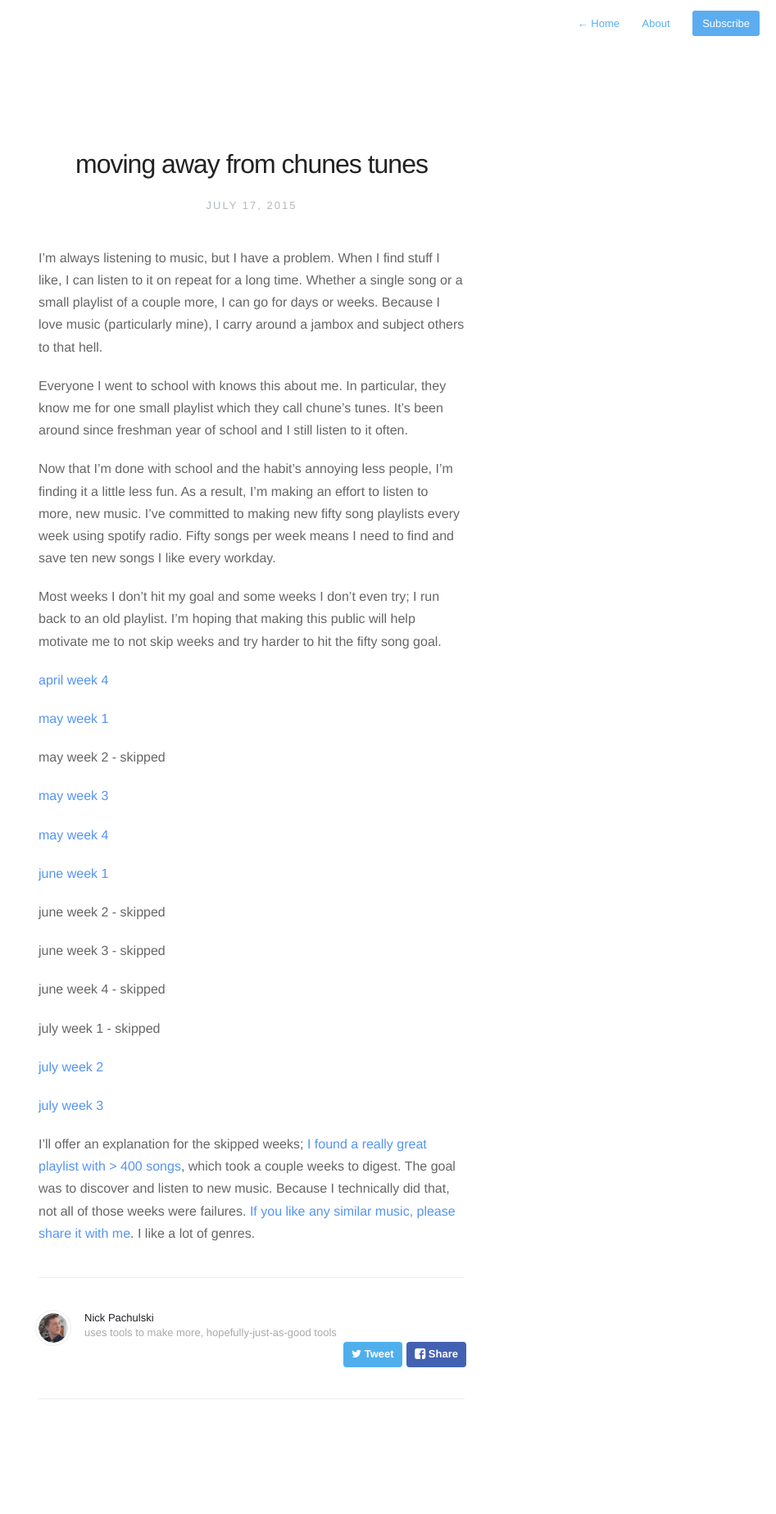
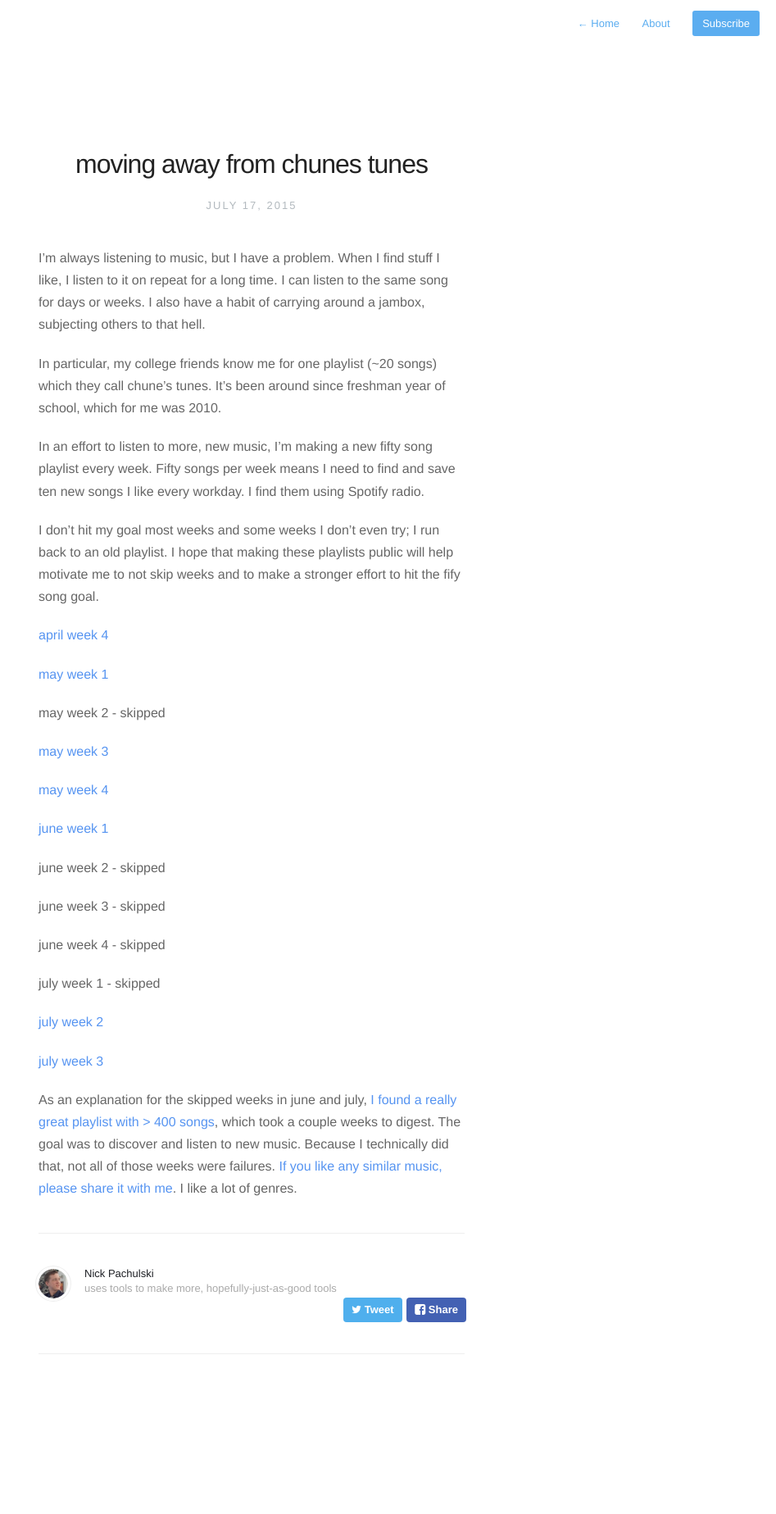
Before and after one commit to pachun/old.pachun.github.io, a Jekyll site: the page built from _posts/2015-07-17-moving-away-from-chunes-tunes.md, in a window 1280 px wide. Shown: the whole page at 82% size, without its empty margins (333-1280 px from the left). Built offline with Jekyll 4.4.1, drawn with Linux system fonts in a browser that asks for light colours; nearby versions of some CDN libraries; Markdown is read by kramdown in place of the engine named in the settings; after the commit the page ends 1792 px from its top, so only the background shows below that.

Commit message:
Revise “moving away from chunes tunes” post.

```diff
--- a/_posts/2015-07-17-moving-away-from-chunes-tunes.md
+++ b/_posts/2015-07-17-moving-away-from-chunes-tunes.md
@@ -7,23 +7,21 @@ tags: []
 ---
 
 I'm always listening to music, but I have a problem. When I find stuff I like, I
-can listen to it on repeat for a long time. Whether a single song or a small playlist
-of a couple more, I can go for days or weeks. Because I love music
-(particularly mine), I carry around a jambox and subject others to that hell.
+listen to it on repeat for a long time. I can listen to the same song for days
+or weeks. I also have a habit of carrying around a jambox, subjecting others
+to that hell.
 
-Everyone I went to school with knows this about me. In particular, they know me
-for one small playlist which they call chune's tunes. It's been around since
-freshman year of school and I still listen to it often.
+In particular, my college friends know me for one playlist (~20 songs) which
+they call chune's tunes. It's been around since freshman year of school, which
+for me was 2010.
 
-Now that I'm done with school and the habit's annoying less people, I'm finding
-it a little less fun. As a result, I'm making an effort to listen to more, new
-music. I've committed to making new fifty song playlists every week using
-spotify radio. Fifty songs per week means I need to find and save ten new
-songs I like every workday.
+In an effort to listen to more, new music, I'm making a new fifty song playlist
+every week. Fifty songs per week means I need to find and save ten new songs I
+like every workday. I find them using Spotify radio.
 
-Most weeks I don't hit my goal and some weeks I don't even try; I run back to an
-old playlist. I'm hoping that making this public will help
-motivate me to not skip weeks and try harder to hit the fifty song goal.
+I don't hit my goal most weeks and some weeks I don't even try; I run back to an
+old playlist. I hope that making these playlists public will help motivate me
+to not skip weeks and to make a stronger effort to hit the fify song goal.
 
 [april week 4](https://open.spotify.com/user/pachun91/playlist/0GI8WYN88kDEJ8hYYxErUj)
 
@@ -49,9 +47,8 @@ july week 1 - skipped
 
 [july week 3](https://open.spotify.com/user/pachun91/playlist/38ZSEhvgnySKqSPYtghwxm)
 
-I'll offer an explanation for the skipped weeks; [I found a really great playlist
-with > 400
-songs](https://open.spotify.com/user/kent1337/playlist/6IjDl5eRczFdgZkKYXhuHZ),
+As an explanation for the skipped weeks in june and july, [I found a really
+great playlist with > 400 songs](https://open.spotify.com/user/kent1337/playlist/6IjDl5eRczFdgZkKYXhuHZ),
 which took a couple weeks to digest. The goal was to discover and listen to new
 music. Because I technically did that, not all of those weeks were failures. [If
 you like any similar music, please share it with me](https://open.spotify.com/user/pachun91).
```
